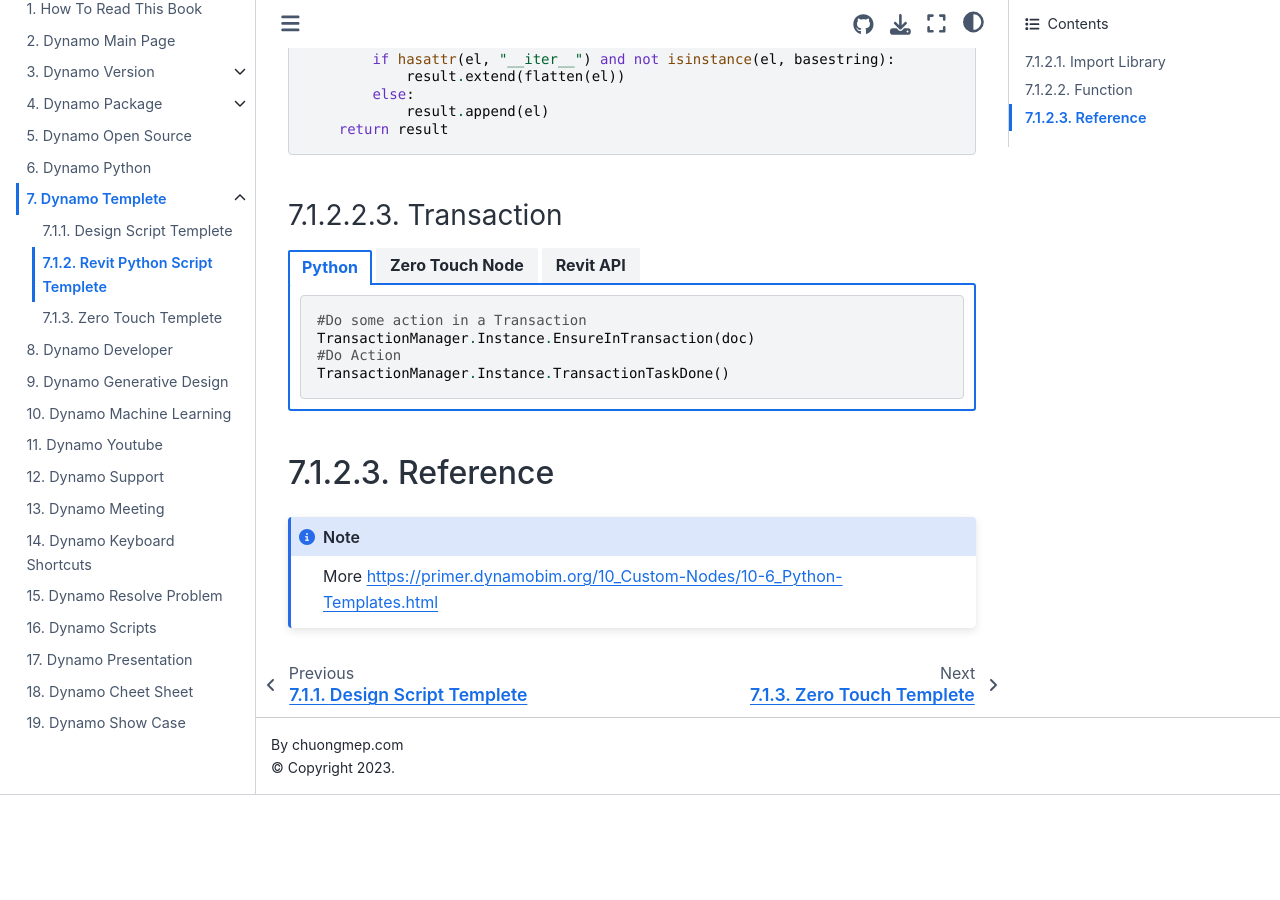
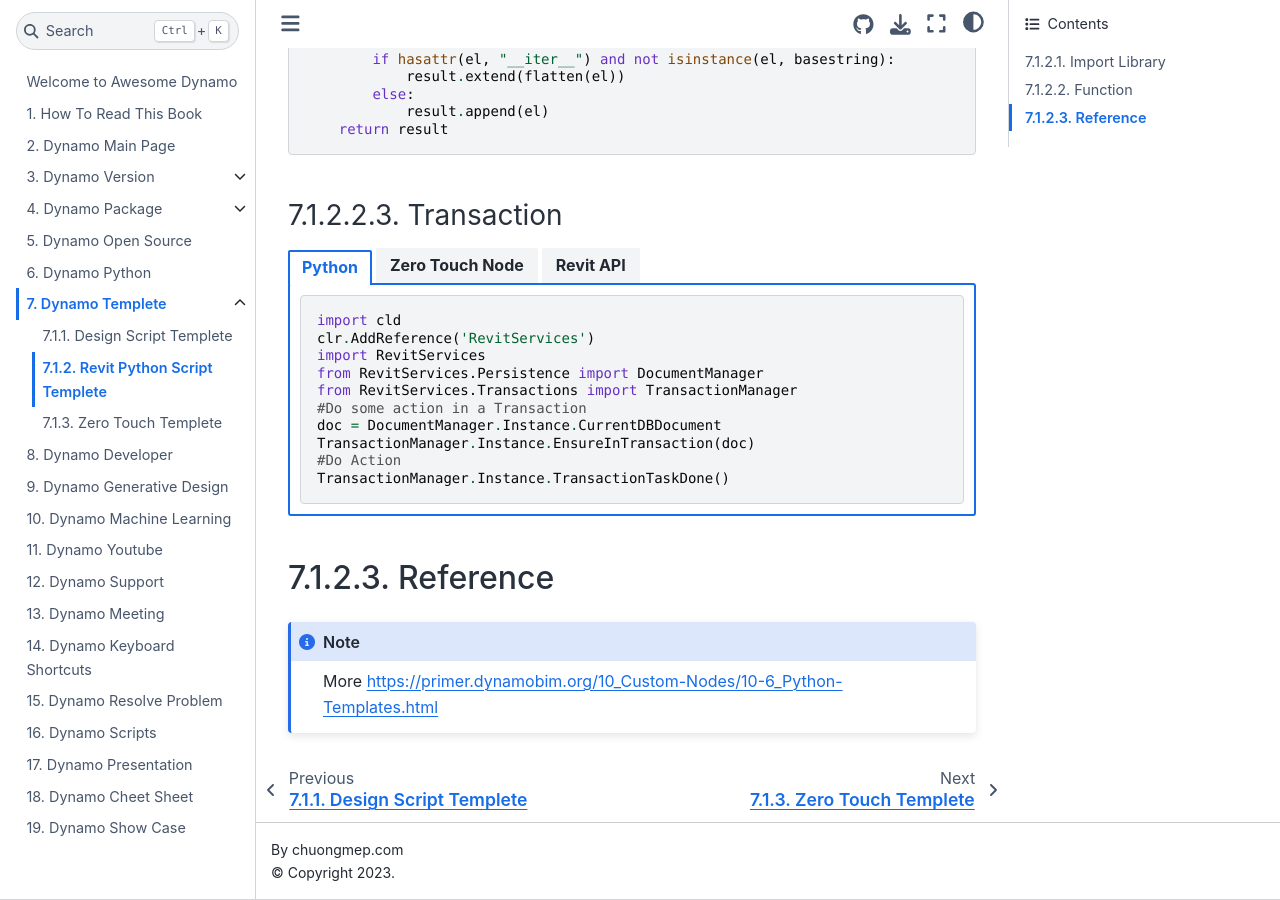
Before and after one commit to chuongmep/Awesome-Dynamo, a Jupyter Book: the page built from DynamoTemplete/pythonrevittemplte.md, in a window 1280 px wide and 900 px high, scrolled down 1176 px. Built offline with Jupyter Book 1.0.4 settings and Sphinx 7.4.7 and the Sphinx Book theme 1.1.4, drawn with Linux system fonts in a browser that asks for light colours; before the commit the page ends 1971 px from its top, so only the background shows below that.

Commit message:
add lang

`````diff
--- a/DynamoTemplete/pythonrevittemplte.md
+++ b/DynamoTemplete/pythonrevittemplte.md
@@ -86,7 +86,13 @@
 ````{tab-set}
 ```{tab-item} Python
 ```py
+import cld
+clr.AddReference('RevitServices')
+import RevitServices
+from RevitServices.Persistence import DocumentManager
+from RevitServices.Transactions import TransactionManager
 #Do some action in a Transaction
+doc = DocumentManager.Instance.CurrentDBDocument
 TransactionManager.Instance.EnsureInTransaction(doc)
 #Do Action
 TransactionManager.Instance.TransactionTaskDone()
@@ -94,6 +100,9 @@
 
 ```{tab-item} Zero Touch Node
 ```cs
+using Autodesk.Revit.DB;
+using RevitServices.Persistence;
+using RevitServices.Transactions;
 doc = DocumentManager.Instance.CurrentDBDocument
 Autodesk.Revit.DB.Document doc = DocumentManager.Instance.CurrentDBDocument;
 TransactionManager.Instance.EnsureInTransaction(doc);
`````
